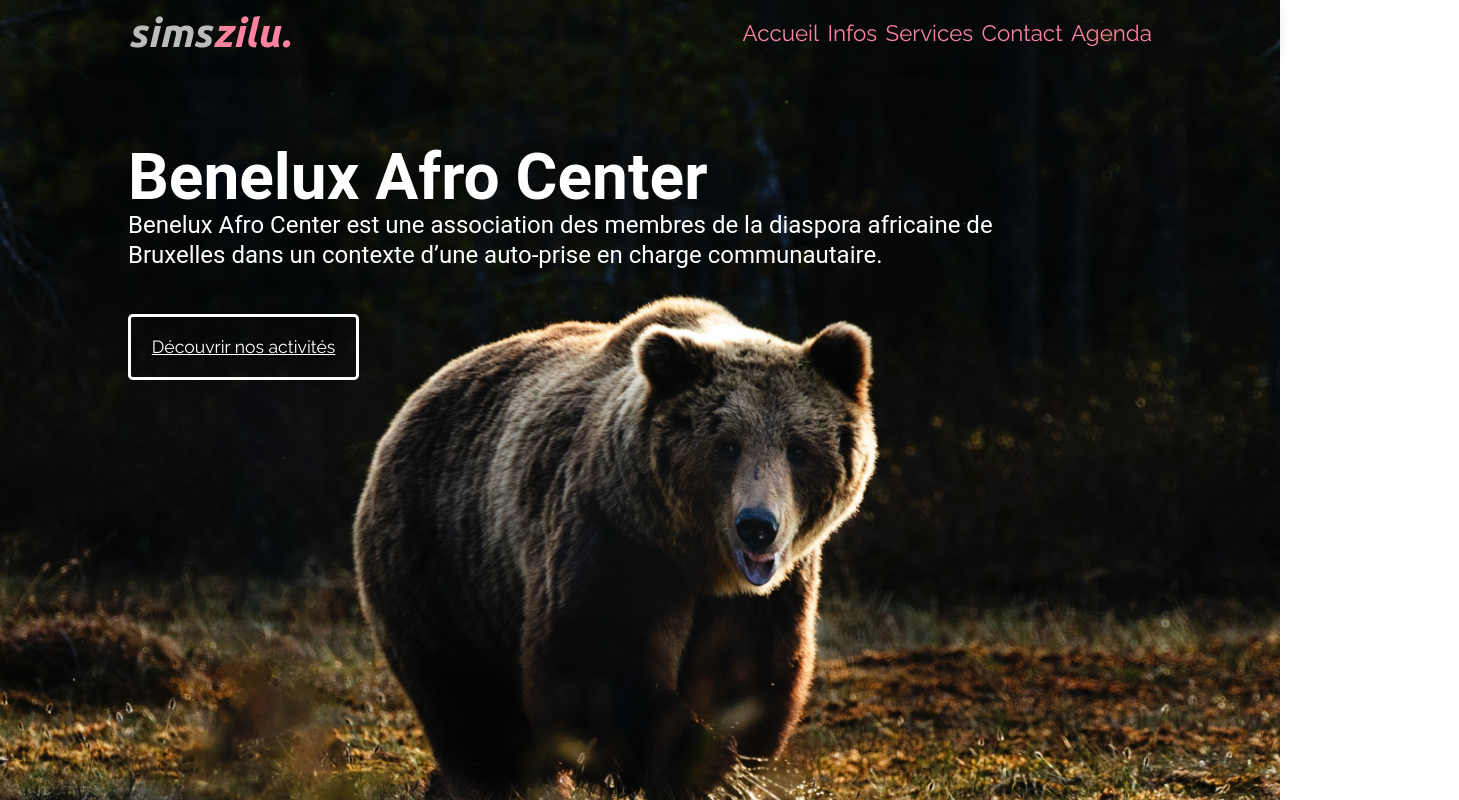
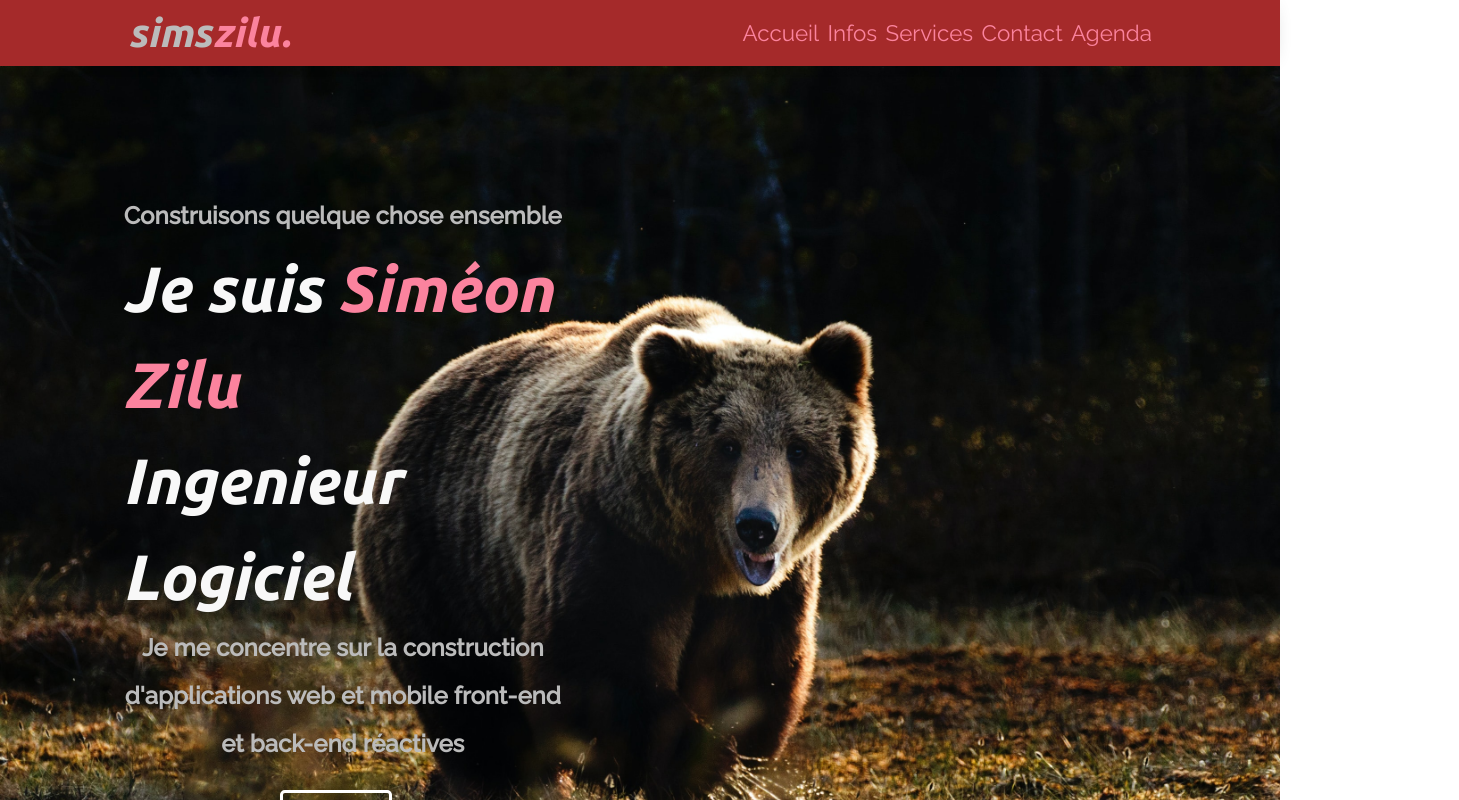
Before and after one commit to ExcaliburSims/portfolioNextJS, a Next.js app: page / in a window 1280 px wide. Shown: the top 800 px of the page, 1459 px wide, since content can reach past the window. Built offline with nearby package versions, Linux system fonts and the light colour scheme.

Commit message:
feat: add style

```diff
--- a/pages/Main.jsx
+++ b/pages/Main.jsx
@@ -1,4 +1,3 @@
-import Image from 'next/image'
 import Link from 'next/link'
 import React from 'react'
 import Header from '../components/Header'
@@ -8,17 +7,16 @@ function Main() {
 	return (
 		 <div className={styles.container}>
 			<Header />
-			{/*<div className={styles.sectionHome}>
-				home
-			</div> */}
 			<div className={styles.presentationCard}>
         <div className={styles.presentationCard_comment}>
-          <div>
-            <h1>Benelux Afro Center</h1>
+					<div>
+						<p>Construisons quelque chose ensemble</p>
+            <h1>Je suis <span>Siméon Zilu</span></h1>
+          	<h1>Ingenieur Logiciel</h1>
 						<p>
-							Benelux Afro Center est une association des membres de la diaspora africaine de Bruxelles dans un contexte d’une auto-prise en charge communautaire.
-						</p>
-						<Link href="activite"><a>Découvrir nos activités</a></Link>
+							Je me concentre sur la construction d'applications web et mobile front-end et back-end réactives
+          	</p>
+						<Link href="activite"><a>Hire me</a></Link>
           </div>
         </div>
       </div>
--- a/pages/index.js
+++ b/pages/index.js
@@ -2,6 +2,7 @@ import Head from 'next/head'
 import Image from 'next/image'
 import Header from '../components/Header'
 import styles from '../styles/Home.module.scss'
+import Info from './Info'
 import Main from './Main'
 
 export default function Home() {
@@ -12,6 +13,8 @@ export default function Home() {
         <link rel='icon' href='/favicon.ico'/>
       </Head>
       <Main />
+      <Info />
+      <Info />
     </div>
   )
 }
--- a/styles/Header.module.scss
+++ b/styles/Header.module.scss
@@ -4,10 +4,12 @@
   display: flex;
   justify-content: space-between;
   //background-color: white;
-	//background-color: brown;
+	background-color: brown;
   box-shadow: 0px 0px 20px -10px rgba(0, 0, 0, 0.30);
   padding: 0 10%;
   height: 4.1rem;
+  width: 80%;
+  position: fixed;
   .logo {
     @include title;
     display: flex;
--- a/styles/Home.module.scss
+++ b/styles/Home.module.scss
@@ -4,66 +4,46 @@
   background-image: url('../public/assets/ours.jpg');
   height: 100vh;
   background-size: cover;
+	background-attachment: fixed;
   color: $couleur6;
-  /* .sectionHome {
-    background-color: $couleur5;
-    max-width: 76%;
-    margin: 0 auto;
-  }
-    position: relative;
-    height: 45rem;
-    background-image: url('/public/assets/ours.jpg');
-
-    img {
-        object-fit: cover;
-        width: 100%;
-        height: 100%;
-    }*/
   .presentationCard_comment {
-        //background-color: red;
-        position: absolute;
-        top: 0;
-        width: 100%;
-        height: 100%;
-        padding: 2% 7%;
-        //background: linear-gradient(86.84deg, rgba(35, 160, 220, 0.63) 3.43%, rgba(35, 160, 220, 0) 74.9%);
     display: flex;
     justify-content: flex-start;
     align-items: center;
-
+		height: auto;
+    padding: 15% 7%;
+    //border: 1px solid red;
+  	//background: linear-gradient(86.84deg, rgba(35, 160, 220, 0.63) 3.43%, rgba(35, 160, 220, 0) 74.9%);
     div {
-            width: 70%;
-            height: 70%;
+			display: flex;
+			flex-direction: column;
+			justify-content: center;
+			align-items: center;
+			width: 40%;
+			height: 80%;
       padding: 0 3%;
-
       h1 {
-                font-family: 'Roboto',
-                    sans-serif;
-                font-size: 4rem;
-                color: white;
-                font-weight: 700;
+				@include title-2;
+				line-height: 1.5;
+				span{
+					color: $couleur1;
 				}
-
+      }
 			p {
-                font-family: 'Roboto',
-                    sans-serif;
-                color: white;
-                font-size: 24px;
-                line-height: 30px;
-                margin: 0;
+				@include paragraphe;
+        font-size: 1.5rem;
+        line-height: 2;
+				text-align: center;
       }
-
     	a {
 				@include button;
 				padding: 1.3rem;
 				margin: 5% 3% 5% 0;
-                color: white;
+				text-decoration: none;
         border: solid 3px white;
         background-color: rgba(255, 255, 255, 0);
         display: block;
-                // border-radius: 0 10px 0 10px;
       }
     }
   }
-
 }
--- a/styles/Mixin_style.scss
+++ b/styles/Mixin_style.scss
@@ -24,26 +24,23 @@ $textNoir-300:#bbbbbb;
     color: $couleur1;
     font-weight: 400;
 }
-@mixin paragraphe {
-    font-family: 'Raleway', sans-serif;
-    font-size: 1rem;
-    line-height: 24px;
-    font-weight: 300;
-    color: rgba(0, 0, 0, 0.67);
+@mixin title-2 {
+    font-family: 'Ubuntu', sans-serif;
+    font-size: 4rem;
+    font-weight: 700;
+    margin: 0;
 }
-
 @mixin section_title {
     font-family: 'Raleway', sans-serif;
     font-size: 2rem;
     font-weight: 700;
-
 }
-
-@mixin title-2 {
+@mixin paragraphe {
     font-family: 'Raleway', sans-serif;
-    font-size: 1.3rem;
-    font-weight: 700;
-    margin: 0;
+    font-size: 1.8rem;
+    //line-height: 4;
+    font-weight: 900;
+    color: $textNoir-300;
 }
 
 @mixin card_title {
@@ -61,6 +58,7 @@ $textNoir-300:#bbbbbb;
     font-weight: 400;
     border-radius: .3rem;
     transition: ease-out .4s;
+    color: $couleur1;
 
     &:hover {
         cursor: pointer;
```
Lines whose indentation alone changed are shown as unchanged.
